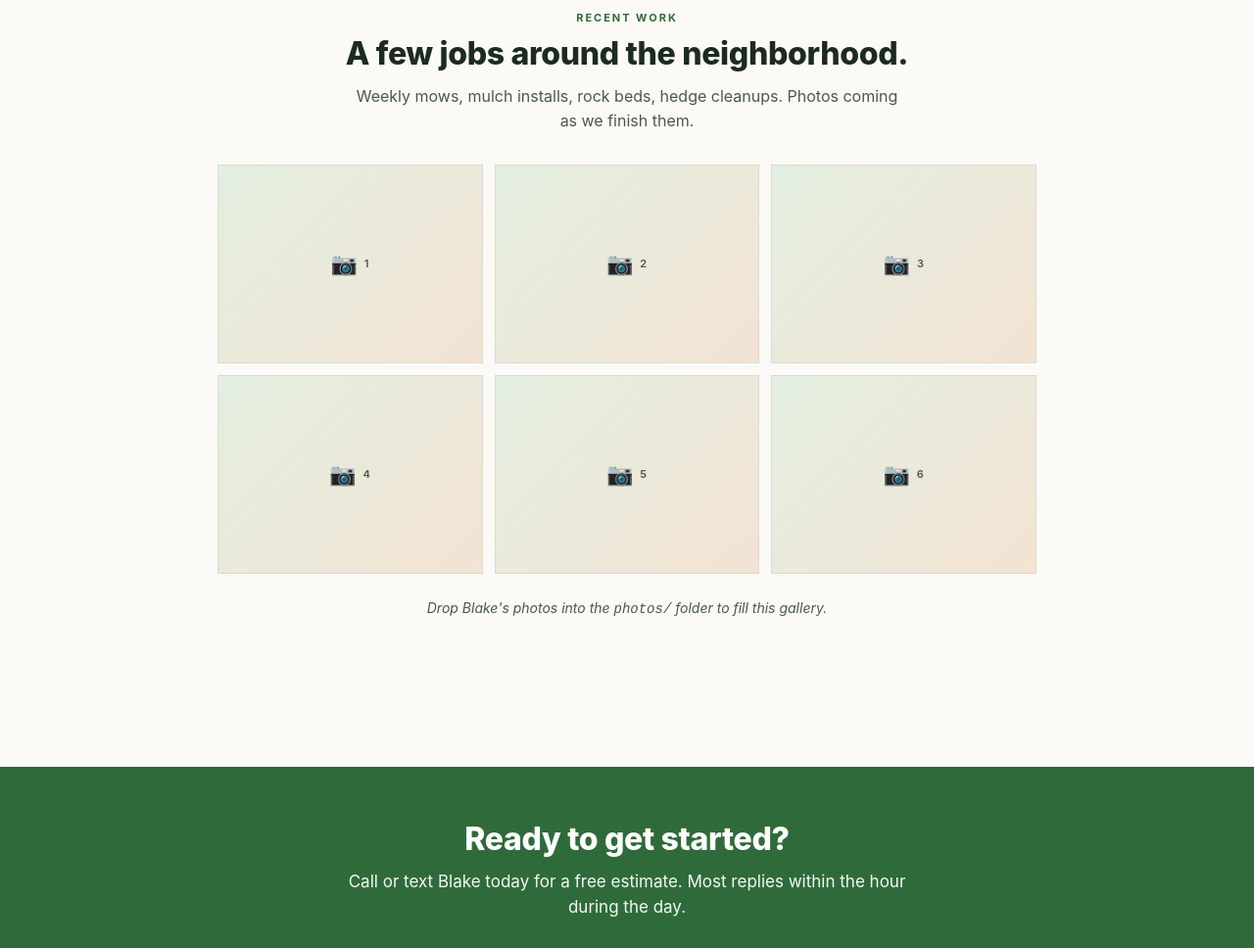
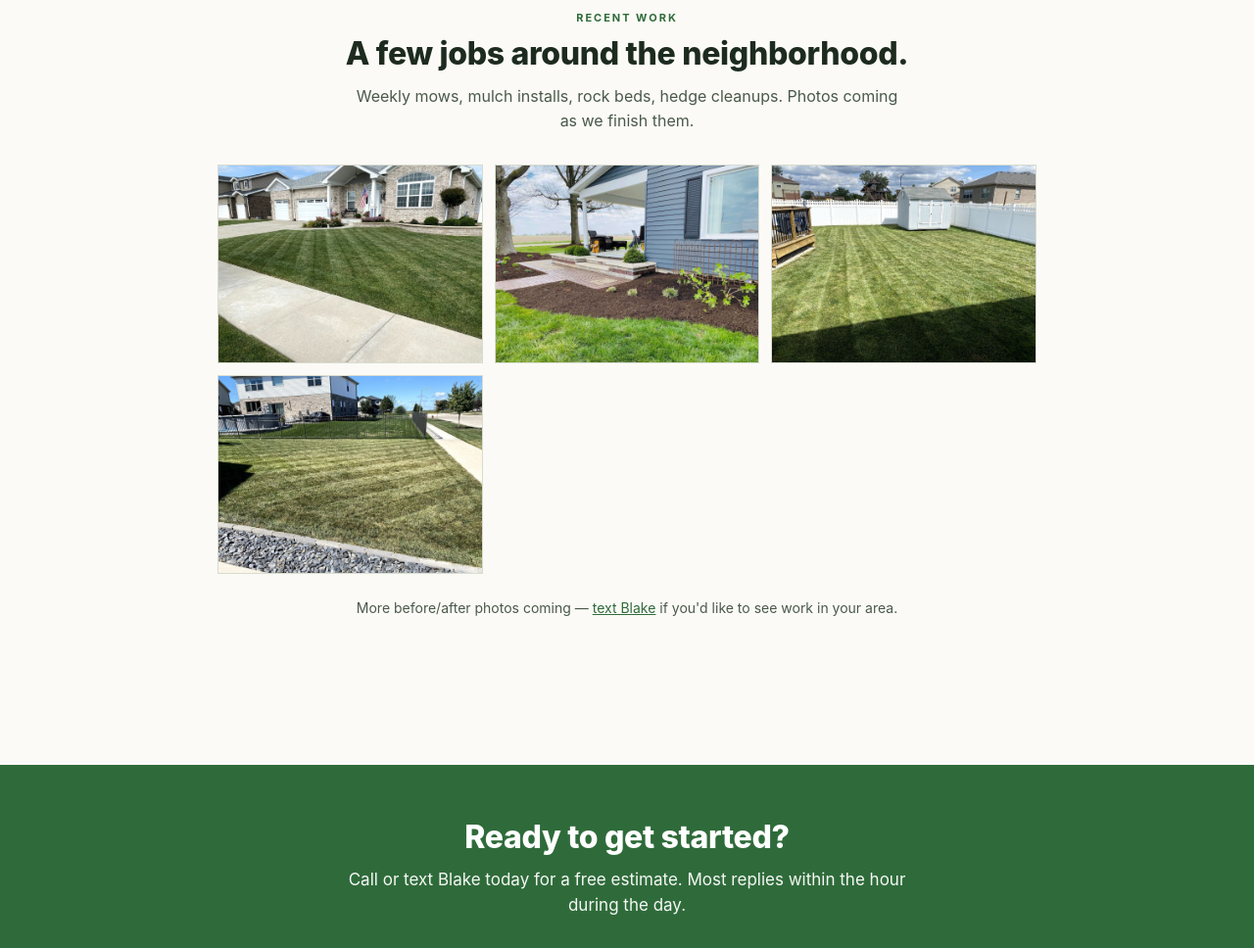
Before and after one commit to Billthorpe522/barella-lawn, a plain HTML site: page index.html in a window 1280 px wide. Shown: the part 2328-3296 px from the top of the page at 98% size. Drawn offline with Linux system fonts and the light colour scheme.

Commit message:
Add 4 gallery photos + trim to 4 slots

```diff
--- a/index.html
+++ b/index.html
@@ -472,11 +472,9 @@
       <div class="photo placeholder">2</div>
       <div class="photo placeholder">3</div>
       <div class="photo placeholder">4</div>
-      <div class="photo placeholder">5</div>
-      <div class="photo placeholder">6</div>
     </div>
     <p style="text-align: center; margin-top: 24px; font-size: 14px; color: var(--steel);">
-      <em>Drop Blake's photos into the <code>photos/</code> folder to fill this gallery.</em>
+      More before/after photos coming — <a href="#contact" style="color: var(--grass);">text Blake</a> if you'd like to see work in your area.
     </p>
   </section>
 
@@ -548,12 +546,10 @@
   (function() {
     var slots = document.querySelectorAll(".gallery .photo");
     var captions = [
-      "Weekly mow · clean edges",
-      "Fresh black mulch · tree rings",
-      "River rock bed · weed-barriered",
-      "Hedge cleanup · even cuts",
-      "Mulch refresh · before & after",
-      "Decorative rock install"
+      "Front-yard mow · clean stripes & edged bed",
+      "Mulch & landscape install · fresh beds, new plantings",
+      "Weekly mow · sharp stripes, fenced backyard",
+      "Front-yard mow · large lot, fresh cut"
     ];
     slots.forEach(function(s, i) {
       var n = String(i + 1).padStart(2, "0");
```
Also changed, not shown: photos/01.jpg (added), photos/02.jpg (added), photos/03.jpg (added), photos/04.jpg (added).
